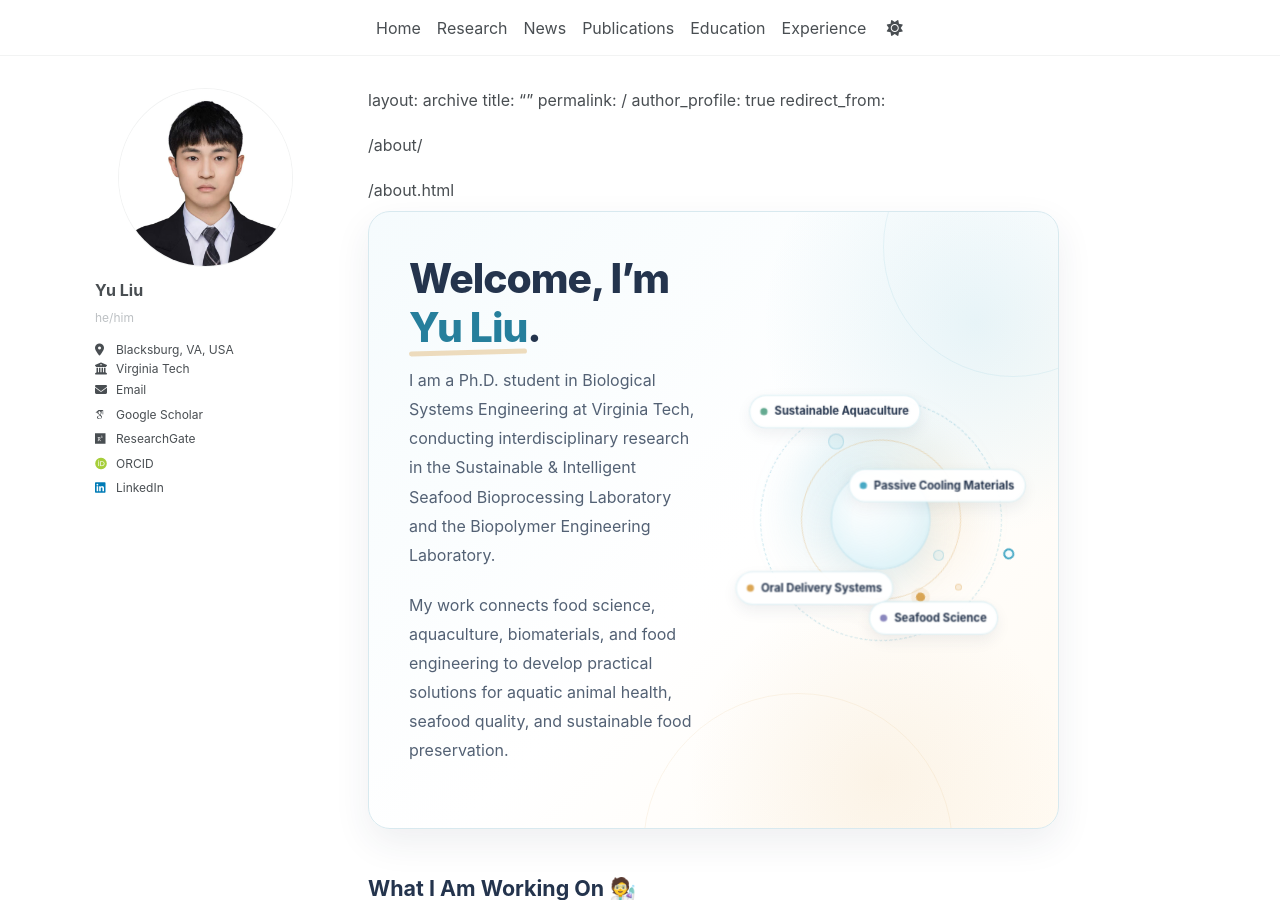
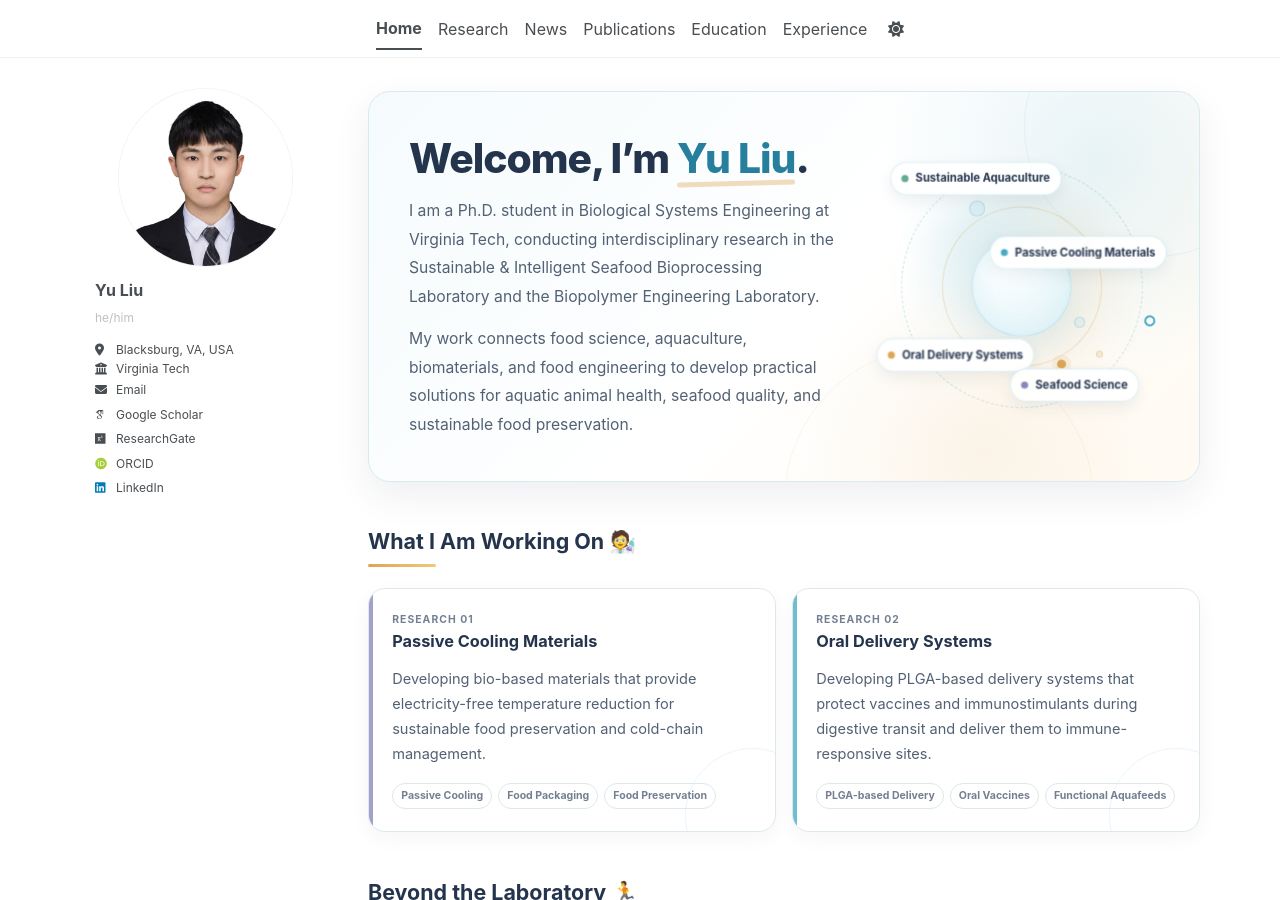
Before and after one commit to yuliu0322/yuliu0322.github.io, a Jekyll site: the page built from _pages/about.md, in a window 1280 px wide and 900 px high. Built offline with Jekyll 4.4.1, drawn with Linux system fonts in a browser that asks for light colours; some web fonts are replaced; our own code applies the rules of GitHub Pages for plain Markdown files; a script bundle is joined from its source files by our own code; library files that are not in the unit come from our copies.

Commit message:
Update about.md

```diff
--- a/_pages/about.md
+++ b/_pages/about.md
@@ -1,14 +1,15 @@
+---
 layout: archive
 title: ""
 permalink: /
 author_profile: true
 redirect_from:
-
-/about/
-
-/about.html
+  - /about/
+  - /about.html
+---
 
 <style>
+
 /* ==================================================
    Homepage design system
    ================================================== */
```
